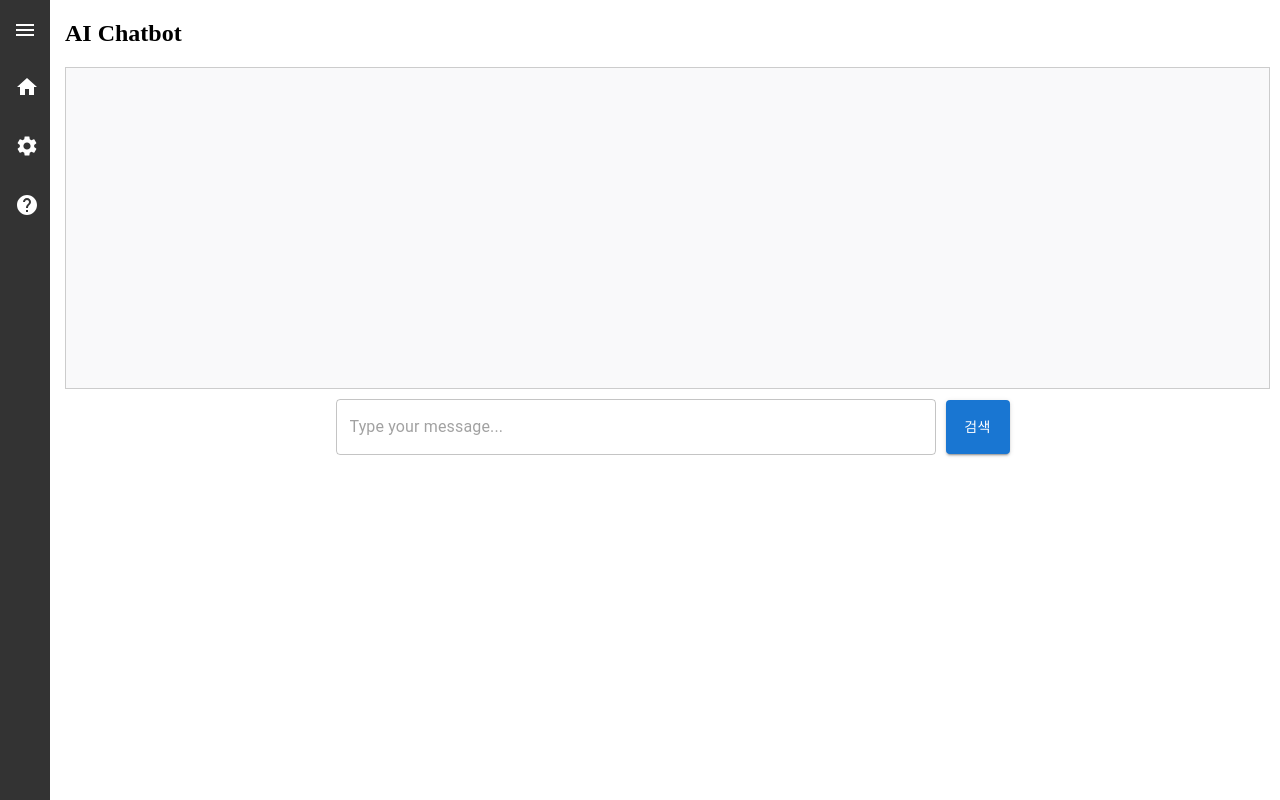
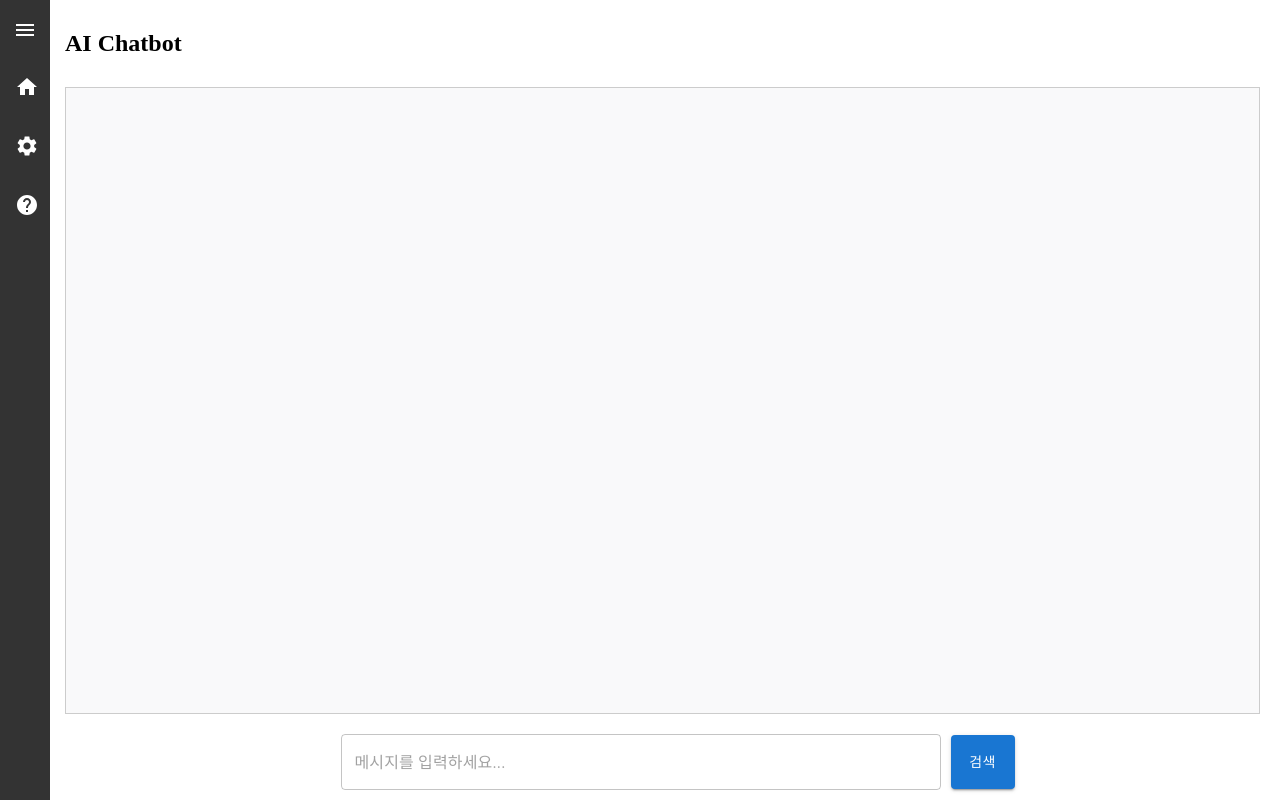
Before and after one commit to NetCustomMaster/front-end, a React (Vite) app: page /chatbot in a window 1280 px wide. Built offline with nearby package versions, Linux system fonts and the light colour scheme.

Commit message:
refactor: 키보드 수정

```diff
--- a/src/App.jsx
+++ b/src/App.jsx
@@ -4,7 +4,8 @@ import {DashboardPage} from "./Components/Dashboard/DashboardPage.jsx";
 import {KeyboardProvider} from "./Components/Common/KeyboardContext.jsx";
 import {Setting} from "./Components/Setting.jsx";
 import Chatbot from "./Components/Common/ChatBot/ChatBot.jsx";
-import {RegistPage} from "./Components/Login/RegistPage.jsx"; // 대시보드 컴포넌트를 추가한다고 가정
+import {RegistPage} from "./Components/Login/RegistPage.jsx";
+import CustomKeyboard from "./Components/Common/CustomKeyboard"; // CustomKeyboard 컴포넌트를 추가합니다.
 
 function App() {
     return (
@@ -17,6 +18,7 @@ function App() {
               <Route path="/setting" element={<Setting />}/>
               <Route path="/chatbot"  element={<Chatbot/>}/>
             </Routes>
+            <CustomKeyboard />
             </KeyboardProvider>
         </Router>
     );
--- a/src/Components/Common/ChatBot/ChatBot.jsx
+++ b/src/Components/Common/ChatBot/ChatBot.jsx
@@ -1,17 +1,44 @@
-import React, { useState } from 'react';
+import React, { useState, useEffect, useRef } from 'react';
 import axios from 'axios';
 import Sidebar from "../Sidebar/Sidebar.jsx";
 import CustomTextField from "../CustomTextField/CustomTextField.jsx";
 import { Box, Button, CircularProgress } from "@mui/material";
-import {useRecoilValue} from "recoil";
-import {urlAtom} from "../../recoil/atoms.jsx";
-//test
+import {useRecoilValue, useRecoilState} from "recoil";
+import {urlAtom, activeInputAtom} from "../../recoil/atoms.jsx";
+
 const Chatbot = () => {
     const [userMessage, setUserMessage] = useState('');
     const [responses, setResponses] = useState([]);
     const [loading, setLoading] = useState(false);
     const url = useRecoilValue(urlAtom);
+    const [activeInput, setActiveInput] = useRecoilState(activeInputAtom);
+    const chatContainerRef = useRef(null);
+
+    // 키보드가 나타날 때 채팅 컨테이너의 높이를 조절
+    useEffect(() => {
+        if (chatContainerRef.current) {
+            const keyboardHeight = 300; // 키보드의 대략적인 높이
+            const bottomPadding = 20; // 여유 공간
+
+            if (activeInput.fieldName === 'chatbot-input') {
+                chatContainerRef.current.style.height = `calc(100vh - ${keyboardHeight + bottomPadding}px)`;
+            } else {
+                chatContainerRef.current.style.height = '100vh';
+            }
+        }
+    }, [activeInput.fieldName]);
+
+    // 키보드를 닫는 함수
+    const closeKeyboard = () => {
+        if (chatContainerRef.current) {
+            chatContainerRef.current.style.height = '100vh';
+        }
+        setActiveInput({ fieldName: null, value: '', setValue: null });
+    };
+
     const handleSendMessage = async () => {
+        closeKeyboard();
+        if (!userMessage.trim()) return;
         try {
             setLoading(true);
             const response = await axios.post(`${url}/api/v1/solve`, userMessage, {
@@ -24,6 +51,7 @@ const Chatbot = () => {
             setUserMessage('');
             setLoading(false);
 
+
         } catch (error) {
             console.error('Error sending message:', error);
             alert("에러 발생");
@@ -33,12 +61,30 @@ const Chatbot = () => {
 
     return (
         <Sidebar>
-      <div style={{ paddingLeft: "10px" }}>
+            <Box
+                ref={chatContainerRef}
+                sx={{
+                    display: 'flex',
+                    flexDirection: 'column',
+                    height: '100vh',
+                    overflow: 'hidden'
+                }}
+            >
+                <Box sx={{ padding: "10px" }}>
                     <h2>AI Chatbot</h2>
+                </Box>
+
+                <Box sx={{
+                    flex: 1,
+                    display: 'flex',
+                    flexDirection: 'column',
+                    padding: "0 10px",
+                    overflow: 'hidden'
+                }}>
                     <Box
                         sx={{
-            height: '300px',
-            overflowY: 'scroll',
+                            flex: 1,
+                            overflowY: 'auto',
                             border: '1px solid #ccc',
                             padding: '10px',
                             marginBottom: '10px',
@@ -78,17 +124,41 @@ const Chatbot = () => {
                             </div>
                         ))}
                     </Box>
-        <Box sx={{ display: "flex", alignItems: "center",justifyContent:"center",width:"100%" }}>
+                </Box>
+
+                <Box
+                    sx={{
+                        display: "flex",
+                        alignItems: "center",
+                        justifyContent: "center",
+                        width: "100%",
+                        padding: "10px",
+                        paddingBottom: activeInput.fieldName === 'chatbot-input' ? '320px' : '10px',
+                        transition: 'padding-bottom 0.3s ease'
+                    }}
+                >
                     <CustomTextField
-            type="text"
+                        fieldName="chatbot-input"
                         value={userMessage}
                         setValue={setUserMessage}
-            placeholder="Type your message..."
+                        placeholder="메시지를 입력하세요..."
                         style={{ width: '600px', marginRight: '10px' }}
+                        onKeyDown={(e) => {
+                            if (e.key === 'Enter' && !e.shiftKey) {
+                                e.preventDefault();
+                                handleSendMessage();
+                            }
+                        }}
                     />
-          <Button onClick={handleSendMessage} variant="contained" sx={{ paddingTop:"15px", paddingBottom:"15px" }}>검색</Button>
+                    <Button
+                        onClick={handleSendMessage}
+                        variant="contained"
+                        sx={{ paddingTop:"15px", paddingBottom:"15px" }}
+                    >
+                        검색
+                    </Button>
                 </Box>
-      </div>
+            </Box>
         </Sidebar>
     );
 };
--- a/src/Components/Common/CustomKeyboard.jsx
+++ b/src/Components/Common/CustomKeyboard.jsx
@@ -1,10 +1,12 @@
-import { useState, useRef } from "react";
+import { useState, useEffect } from "react";
 import Keyboard from "react-simple-keyboard";
 import "react-simple-keyboard/build/css/index.css";
 import "./keyboard.css"
 import { KoreanLayout, EnglishLayout } from "./Layouts.jsx";
 import { Box, styled } from "@mui/material";
 import hangul from "hangul-js";
+import { useRecoilState } from 'recoil';
+import { activeInputAtom } from '../recoil/atoms.jsx';
 
 const KeyboardWrapper = styled(Box)`
     position: fixed;
@@ -17,56 +19,74 @@ const KeyboardWrapper = styled(Box)`
     box-shadow: 0 -2px 10px rgba(0, 0, 0, 0.1);
 `;
 
-const CustomKeyboard = ({ value, setValue, onClose }) => {
+const CustomKeyboard = () => {
     const [layoutName, setLayoutName] = useState("default");
     const [isKorean, setIsKorean] = useState(true);
-    const [isKeyPressed, setIsKeyPressed] = useState(false);
-    const keyPressTimer = useRef(null);
+    const [activeInput, setActiveInput] = useRecoilState(activeInputAtom);
+
+    useEffect(() => {
+        const preventContextMenu = (e) => {
+            e.preventDefault();
+            e.stopPropagation();
+            return false;
+        };
+
+        document.addEventListener('contextmenu', preventContextMenu);
+        return () => {
+            document.removeEventListener('contextmenu', preventContextMenu);
+        };
+    }, []);
+
+    useEffect(() => {
+        const handleClickOutside = (event) => {
+            const keyboard = document.querySelector('.simple-keyboard');
+            if (keyboard && !keyboard.contains(event.target) &&
+                !event.target.closest('input') && !event.target.closest('button')) {
+                setActiveInput({ fieldName: null, value: '', setValue: null });
+            }
+        };
+
+        document.addEventListener('mousedown', handleClickOutside);
+        return () => {
+            document.removeEventListener('mousedown', handleClickOutside);
+        };
+    }, [setActiveInput]);
 
     const onKeyPress = (key) => {
-        if (isKeyPressed) return; // 이미 키가 눌려있는 상태면 추가 입력 방지
+        if (!activeInput.setValue) return;
 
         if (key === "{bksp}" || key === "{pre}") {
-            setValue((prev) => prev.slice(0, -1));
+            activeInput.setValue((prev) => prev.slice(0, -1));
         } else if (key === "{shift}") {
             setLayoutName((prev) => (prev === "default" ? "shift" : "default"));
         } else if (key === "{lang}") {
             setIsKorean((prev) => !prev);
         } else if (key === "{space}") {
-            setValue((prev) => prev + " ");
+            activeInput.setValue((prev) => prev + " ");
         } else if (key === "{enter}") {
-            onClose(); // Enter 키를 누르면 키보드를 닫음
+            setActiveInput({ fieldName: null, value: '', setValue: null });
         } else {
             if (isKorean) {
-                setValue((prev) => hangul.assemble(hangul.disassemble(prev + key)));
+                activeInput.setValue((prev) => hangul.assemble(hangul.disassemble(prev + key)));
             } else {
-                setValue((prev) => prev + key);
+                activeInput.setValue((prev) => prev + key);
             }
         }
     };
 
-    const handleTouchStart = (event) => {
-        event.preventDefault();
-        setIsKeyPressed(true);
-    };
-
-    const handleTouchEnd = (event) => {
-        event.preventDefault();
-        setIsKeyPressed(false);
-        if (keyPressTimer.current) {
-            clearTimeout(keyPressTimer.current);
-            keyPressTimer.current = null;
-        }
-    };
-
-    const handleMouseDown = (event) => {
-        event.preventDefault(); // CustomKeyboard 클릭 시 이벤트 전파 막기
-    };
+    if (!activeInput.fieldName) return null;
 
     return (
-        <KeyboardWrapper onMouseDown={handleMouseDown} onClick={(e)=>e.stopPropagation()} style={{width:"780px"}}>
+        <KeyboardWrapper
+            onContextMenu={(e) => {
+                e.preventDefault();
+                e.stopPropagation();
+                return false;
+            }}
+            style={{width:"780px",zIndex:"1000"}}
+        >
             <Keyboard
-                onClick={(e)=>e.stopPropagation()}
+                onClick={(e) => e.stopPropagation()}
                 layout={isKorean ? KoreanLayout : EnglishLayout}
                 layoutName={layoutName}
                 onKeyPress={onKeyPress}
@@ -79,11 +99,9 @@ const CustomKeyboard = ({ value, setValue, onClose }) => {
                     "{shift}": "Shift",
                     "{lang}": "Lang",
                 }}
-                value={value}
-                physicalKeyboardHighlight={false}
-                onTouchStart={handleTouchStart}
-                onTouchEnd={handleTouchEnd}
-                stopMouseDownPropagation={true}
+                value={activeInput.value}
+                disableCaretPositioning={true}
+                disableRowButtonContainers={true}
                 preventMouseDownDefault={true}
             />
         </KeyboardWrapper>
--- a/src/Components/Common/CustomTextField/CustomTextField.jsx
+++ b/src/Components/Common/CustomTextField/CustomTextField.jsx
@@ -1,15 +1,8 @@
-import React, { useRef, useState, useLayoutEffect } from 'react';
+import React, { useRef } from 'react';
 import { TextField, Box } from '@mui/material';
 import { useRecoilState } from 'recoil';
 import { activeInputAtom } from '../../recoil/atoms.jsx';
 import CustomKeyboard from '../CustomKeyboard';
-import { keyframes } from '@mui/system';
-
-const blink = keyframes`
-    0% { opacity: 1; }
-    50% { opacity: 0; }
-    100% { opacity: 1; }
-`;
 
 const CustomTextField = ({
     fieldName,
@@ -18,49 +11,35 @@ const CustomTextField = ({
     ...props
 }) => {
     const [activeInput, setActiveInput] = useRecoilState(activeInputAtom);
-  const [showKeyboard, setShowKeyboard] = useState(false);
     const inputRef = useRef(null);
 
     const handleFocus = () => {
-    if (activeInput !== fieldName) {
-      setActiveInput(fieldName);
-      setShowKeyboard(true);
+        if (activeInput.fieldName !== fieldName) {
+            setActiveInput({
+                fieldName,
+                value,
+                setValue
+            });
         }
-  };
-
-  const handleBlur = () => {
-    setShowKeyboard(false);
-    setActiveInput(null);
     };
 
     const handleClick = () => {
         setTimeout(() => {
             if (inputRef.current) {
                 const rect = inputRef.current.getBoundingClientRect();
-        const topOffset = 10; // 화면 상단 여유 공간
+                const topOffset = 10;
 
-        // TextField를 화면 최상단으로 스크롤
                 window.scrollTo({
                     top: window.scrollY + rect.top - topOffset,
                     behavior: 'smooth',
                 });
 
-        // DOM 업데이트 후 포커스 설정
                 setTimeout(() => {
                     inputRef.current.focus();
-        }, 300); // 스크롤 완료 후 지연
+                }, 300);
             }
-    }, 0); // 초기 딜레이
+        }, 0);
     };
-
-
-  useLayoutEffect(() => {
-    if (showKeyboard && activeInput === fieldName && inputRef.current) {
-      inputRef.current.focus();
-    }
-  }, [showKeyboard, activeInput, fieldName]);
-
-
 
     return (
         <Box position="relative" sx={{overflow:"visible"}} onClick={handleClick}>
@@ -69,27 +48,9 @@ const CustomTextField = ({
                 inputRef={inputRef}
                 onClick={handleClick}
                 onFocus={handleFocus}
-        onBlur={handleBlur}
                 value={value}
                 onChange={(e) => setValue(e.target.value)}
             />
-      {showKeyboard && (
-        <Box
-          sx={{
-            position: 'fixed',
-            bottom: 0,
-            left: 0,
-            width: '100%',
-            zIndex: 1000,
-          }}
-        >
-          <CustomKeyboard
-            value={value}
-            setValue={setValue}
-            onClose={() => setShowKeyboard(false)}
-          />
-        </Box>
-      )}
         </Box>
     );
 };
--- a/src/Components/Common/Sidebar/Sidebar.jsx
+++ b/src/Components/Common/Sidebar/Sidebar.jsx
@@ -116,7 +116,7 @@ const Sidebar = ({ children }) => {
             $isOpen={isOpen}
             $isVisible={pathname !== "/"}
             onClick={handleCloseKeyboardAndBlur}
-            style={{height:pathname==="/dashboard"?"480px": pathname==="/setting"?"1100px":"730px"}}
+            // style={{height:pathname==="/dashboard"?"480px": pathname==="/setting"?"1100px":"730px"}}
           >
               {children}
           </MainContentContainer>
--- a/src/Components/Setting.jsx
+++ b/src/Components/Setting.jsx
@@ -102,8 +102,8 @@ export const Setting = () => {
 
   return (
     <Sidebar>
-      <Box sx={{ padding: 4 }}>
-        <Typography variant="h5" sx={{ marginBottom: 2 }}>
+      <Box sx={{ display: 'flex', flexDirection: 'column', alignItems: 'center', width: '100%', height: '100vh', bgcolor: 'background.default', color: 'text.primary' }}>
+        <Typography variant="h5" sx={{ marginBottom: 2, marginTop: 2 }}>
           설정
         </Typography>
 
@@ -241,7 +241,7 @@ export const Setting = () => {
           </Grid>
           <Button
             variant="contained"
-            sx={{ margin: "0px auto", padding: "10px 40px", marginTop: "20px" }}
+            sx={{ margin: "0px auto", padding: "10px 40px", marginTop: "20px" , marginBottom:"20px"}}
             onClick={updateBand}
           >
             적용
--- a/src/Components/recoil/atoms.jsx
+++ b/src/Components/recoil/atoms.jsx
@@ -3,9 +3,12 @@ import { atom, selector } from 'recoil';
 
 export const activeInputAtom = atom({
     key: 'activeInput',
-    default: null,
+    default: {
+        fieldName: null,
+        value: '',
+        setValue: null,
+    },
 });
-
 
 export const showKeyboardAtom = atom({
     key: 'showKeyboardAtom',
```
Lines whose indentation alone changed are shown as unchanged.
